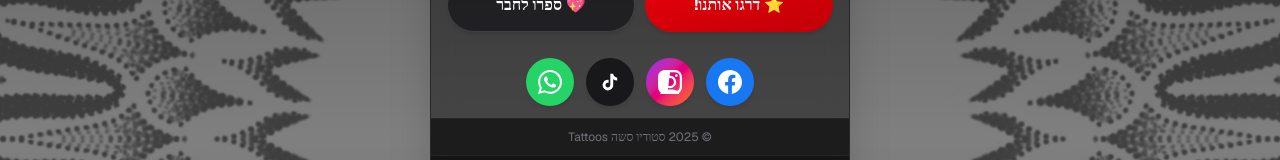
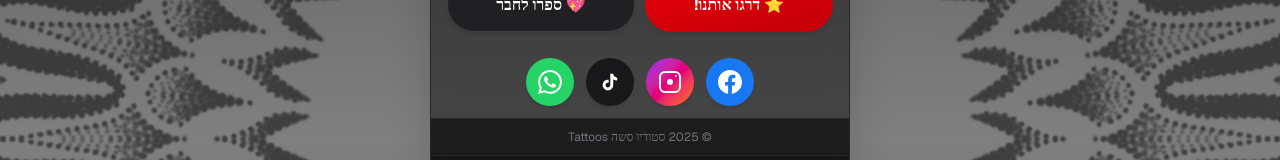
Before and after one commit to shoam321/dorel-website, a Next.js app: page / in a window 1280 px wide. Shown: the part 389-549 px from the top of the page. Built offline with nearby package versions, Linux system fonts and the light colour scheme.

Commit message:
Replace Instagram logo with simplified icon

```diff
--- a/app/page.tsx
+++ b/app/page.tsx
@@ -130,7 +130,9 @@ export default function Home() {
               aria-label="Instagram"
             >
               <svg className="w-6 h-6" fill="currentColor" viewBox="0 0 24 24">
-                <path d="M12 2.163c3.204 0 3.584.012 4.85.07 3.252.148 4.771 1.691 4.919 4.919.058 1.265.069 1.645.069 4.849 0 3.205-.012 3.584-.069 4.849-.149 3.225-2.664 4.771-4.919 4.919-1.266.058-1.644.07-4.849.07-3.204 0-3.584-.012-4.849-.07-4.358-.2-6.78 2.618-6.98 6.98-.058 1.265-.07 1.645-.07 4.849 0 3.205.012 3.584.07 4.849.148 3.225 2.664 4.771 4.919 4.919 1.266.058 1.645.07 4.849.07 3.259 0 3.668-.012 4.948-.072 4.354-.2 6.782-2.618 6.979-6.98.059-1.28.073-1.689.073-4.948 0-3.204-.013-3.583-.072-4.947-.196-4.354-2.617-6.78-6.979-6.98-1.281-.057-1.69-.069-4.949-.069zm0-2.163c-3.259 0-3.667.014-4.947.072-4.358.2-6.78 2.618-6.98 6.98-.059 1.281-.073 1.689-.073 4.948 0 3.259.014 3.668.072 4.948.2 4.358 2.618 6.78 6.98 6.98 1.281.058 1.689.072 4.948.072 3.259 0 3.668-.014 4.948-.072 4.354-.2 6.782-2.618 6.979-6.98.059-1.28.073-1.689.073-4.948 0-3.204-.014-3.583-.072-4.947-.196-4.354-2.617-6.78-6.979-6.98-1.281-.059-1.69-.073-4.949-.073zm0 5.838c-3.403 0-6.162 2.759-6.162 6.162s2.759 6.163 6.162 6.163 6.162-2.759 6.162-6.163c0-3.403-2.759-6.162-6.162-6.162zm0 10.162c-2.209 0-4-1.79-4-4 0-2.209 1.791-4 4-4s4 1.791 4 4c0 2.21-1.791 4-4 4zm6.406-11.845c-.796 0-1.441.645-1.441 1.44s.645 1.44 1.441 1.44c.795 0 1.439-.645 1.439-1.44s-.644-1.44-1.439-1.44z" />
+                <rect x="2" y="2" width="20" height="20" rx="5" ry="5" fill="none" stroke="currentColor" strokeWidth="2"/>
+                <circle cx="12" cy="12" r="3" fill="currentColor"/>
+                <circle cx="18" cy="6" r="1" fill="currentColor"/>
               </svg>
             </a>
             <a
```
